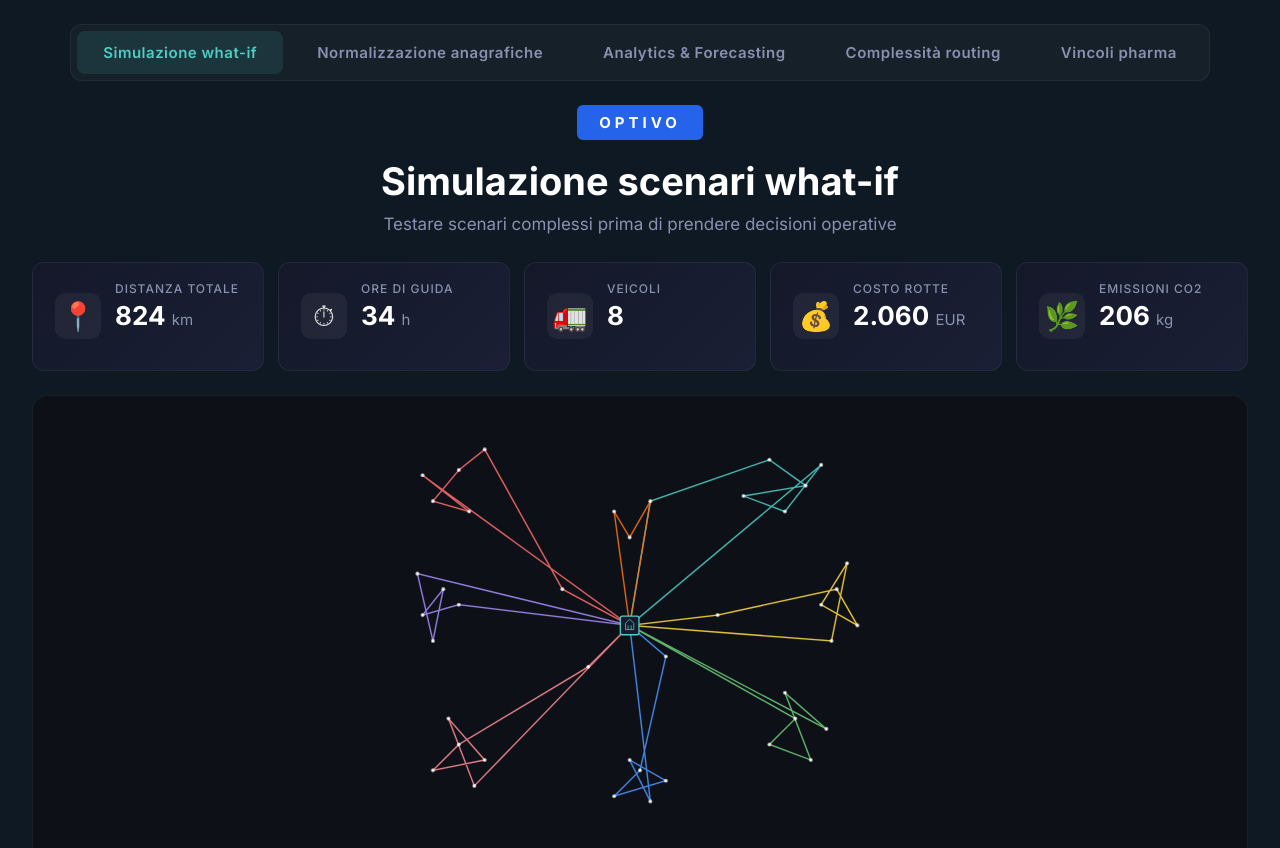
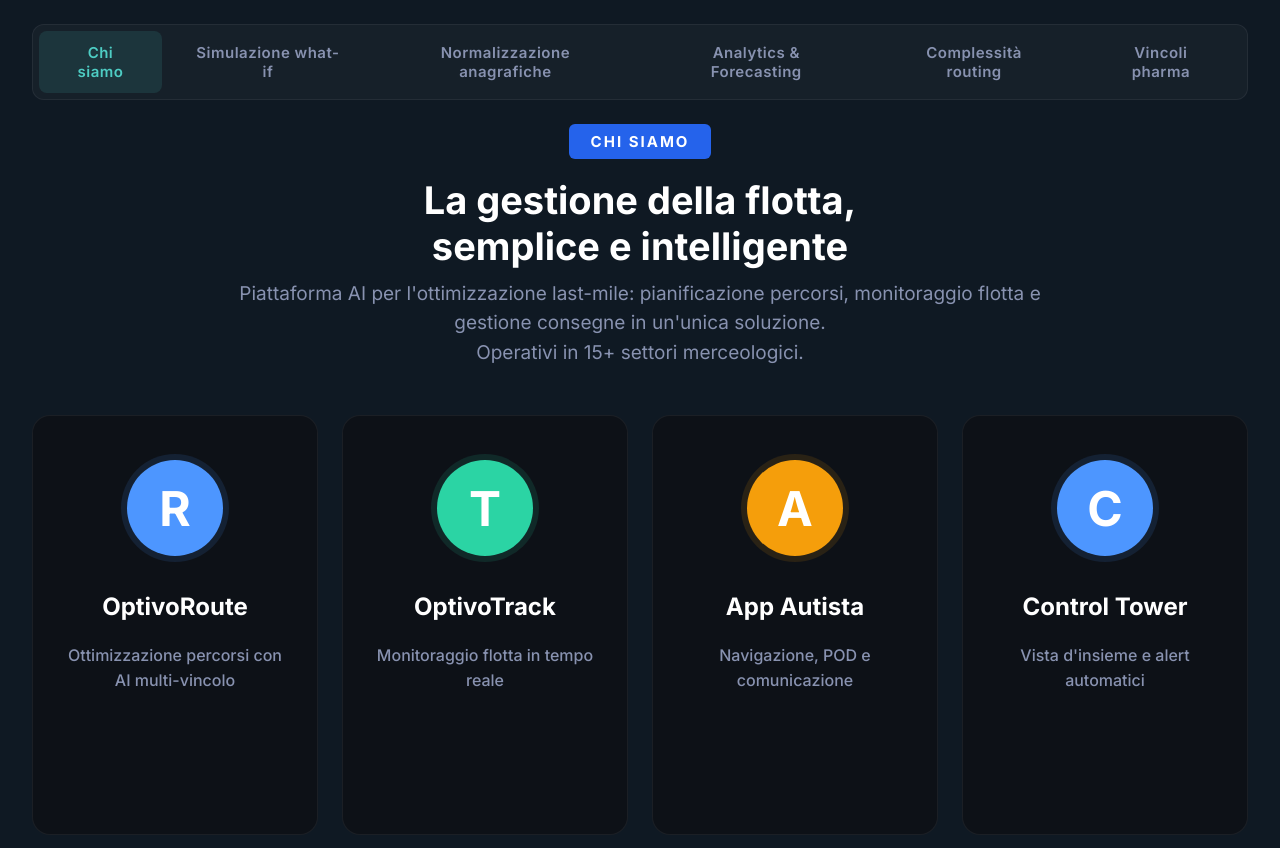
Before and after one commit to maupiredda/what-if-simulator, a React (Vite) app: page / in a window 1280 px wide. Shown: the top 848 px of the page. Built offline with nearby package versions, Linux system fonts and the light colour scheme.

Commit message:
Add About Us page with 4 product cards

```diff
--- /dev/null
+++ b/src/AboutUs.jsx
@@ -0,0 +1,65 @@
+const products = [
+  {
+    letter: 'R',
+    color: '#4D96FF',
+    name: 'OptivoRoute',
+    description: 'Ottimizzazione percorsi con AI multi-vincolo',
+  },
+  {
+    letter: 'T',
+    color: '#2BD4A4',
+    name: 'OptivoTrack',
+    description: 'Monitoraggio flotta in tempo reale',
+  },
+  {
+    letter: 'A',
+    color: '#F59E0B',
+    name: 'App Autista',
+    description: 'Navigazione, POD e comunicazione',
+  },
+  {
+    letter: 'C',
+    color: '#4D96FF',
+    name: 'Control Tower',
+    description: "Vista d'insieme e alert automatici",
+  },
+]
+
+export default function AboutUs() {
+  return (
+    <div className="about-page">
+      <header className="header">
+        <div className="logo logo-about">CHI SIAMO</div>
+        <h1>
+          La gestione della flotta,
+          <br />
+          semplice e intelligente
+        </h1>
+        <p className="subtitle subtitle-large">
+          Piattaforma AI per l'ottimizzazione last-mile: pianificazione percorsi,
+          monitoraggio flotta e gestione consegne in un'unica soluzione.
+          <br />
+          Operativi in 15+ settori merceologici.
+        </p>
+      </header>
+
+      <div className="products-grid">
+        {products.map((p) => (
+          <div key={p.letter} className="product-card">
+            <div
+              className="product-icon"
+              style={{
+                backgroundColor: p.color,
+                boxShadow: `0 0 0 6px ${p.color}1f`,
+              }}
+            >
+              {p.letter}
+            </div>
+            <h3 className="product-name">{p.name}</h3>
+            <p className="product-desc">{p.description}</p>
+          </div>
+        ))}
+      </div>
+    </div>
+  )
+}
--- a/src/App.css
+++ b/src/App.css
@@ -1042,6 +1042,79 @@ body {
   font-weight: 700;
 }
 
+/* ─── About Us page ─── */
+.logo-about {
+  background: #2563eb;
+  letter-spacing: 2px;
+}
+
+.subtitle-large {
+  font-size: 19px;
+  line-height: 1.55;
+  max-width: 880px;
+  margin: 0 auto;
+}
+
+.products-grid {
+  display: grid;
+  grid-template-columns: repeat(4, 1fr);
+  gap: 24px;
+  margin-top: 48px;
+  margin-bottom: 24px;
+}
+
+.product-card {
+  background: #0d1117;
+  border: 1px solid rgba(255, 255, 255, 0.06);
+  border-radius: 18px;
+  padding: 44px 28px 38px;
+  display: flex;
+  flex-direction: column;
+  align-items: center;
+  text-align: center;
+  min-height: 420px;
+  transition: transform 0.25s ease, border-color 0.25s ease;
+}
+
+.product-card:hover {
+  transform: translateY(-4px);
+  border-color: rgba(255, 255, 255, 0.12);
+}
+
+.product-icon {
+  width: 96px;
+  height: 96px;
+  border-radius: 50%;
+  display: flex;
+  align-items: center;
+  justify-content: center;
+  font-size: 48px;
+  font-weight: 800;
+  color: #ffffff;
+  font-family: 'Inter', sans-serif;
+  margin-bottom: 36px;
+}
+
+.product-name {
+  font-size: 24px;
+  font-weight: 700;
+  color: #ffffff;
+  margin-bottom: 22px;
+}
+
+.product-desc {
+  font-size: 16px;
+  color: #8892b0;
+  line-height: 1.55;
+  font-weight: 500;
+}
+
+@media (max-width: 1100px) {
+  .products-grid {
+    grid-template-columns: repeat(2, 1fr);
+  }
+}
+
 /* ─── Pharma Vertical page ─── */
 
 /* Common badge in headers */
--- a/src/App.jsx
+++ b/src/App.jsx
@@ -4,6 +4,7 @@ import AddressNormalization from './AddressNormalization'
 import AnalyticsForecast from './AnalyticsForecast'
 import RoutingComplexity from './RoutingComplexity'
 import PharmaVertical from './PharmaVertical'
+import AboutUs from './AboutUs'
 
 function KpiCard({ label, value, unit, icon, prevValue }) {
   const diff = prevValue != null ? value - prevValue : null;
@@ -254,13 +255,19 @@ function WhatIfPage() {
 }
 
 export default function App() {
-  const [page, setPage] = useState('whatif');
+  const [page, setPage] = useState('about');
   const [phaseIndex, setPhaseIndex] = useState(0);
 
   return (
     <div className="app">
       {/* Page switcher */}
       <nav className="page-switcher">
+        <button
+          className={`page-tab ${page === 'about' ? 'active' : ''}`}
+          onClick={() => setPage('about')}
+        >
+          Chi siamo
+        </button>
         <button
           className={`page-tab ${page === 'whatif' ? 'active' : ''}`}
           onClick={() => setPage('whatif')}
@@ -293,6 +300,7 @@ export default function App() {
         </button>
       </nav>
 
+      {page === 'about' && <AboutUs />}
       {page === 'whatif' && <WhatIfPage />}
       {page === 'addresses' && (
         <AddressNormalization phaseIndex={phaseIndex} setPhaseIndex={setPhaseIndex} />
```
Also changed, not shown: 5 other files (tests, documents, lock files or other folders).
